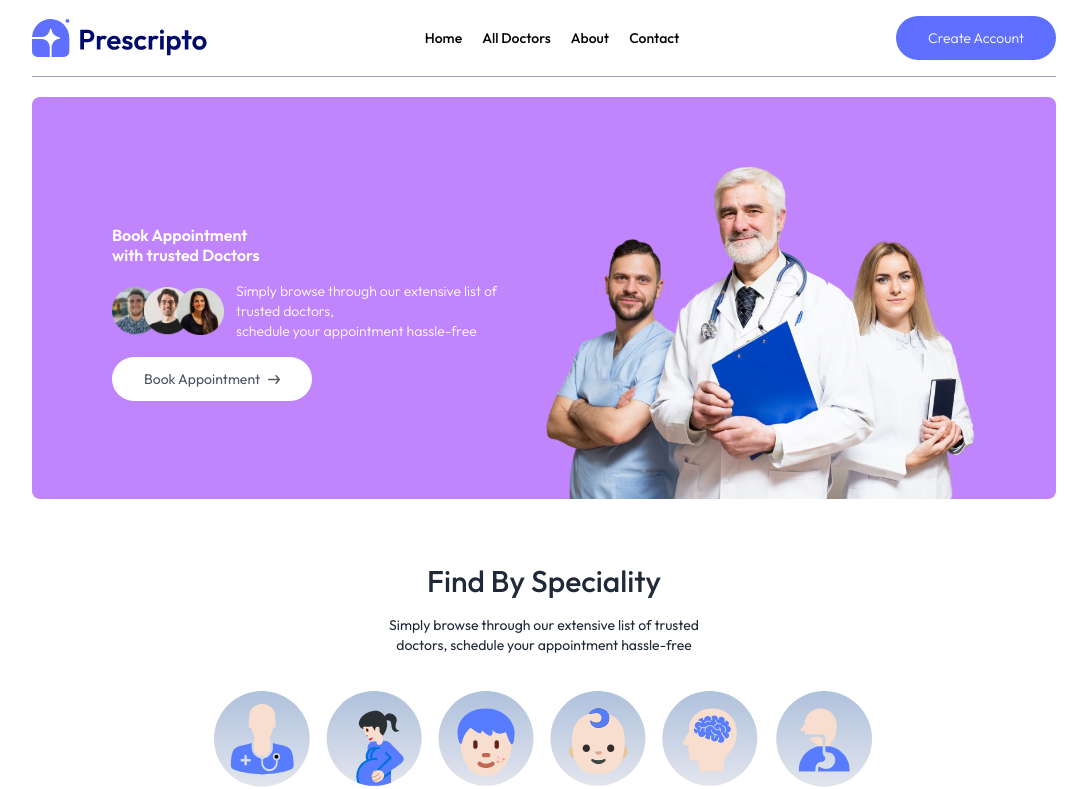
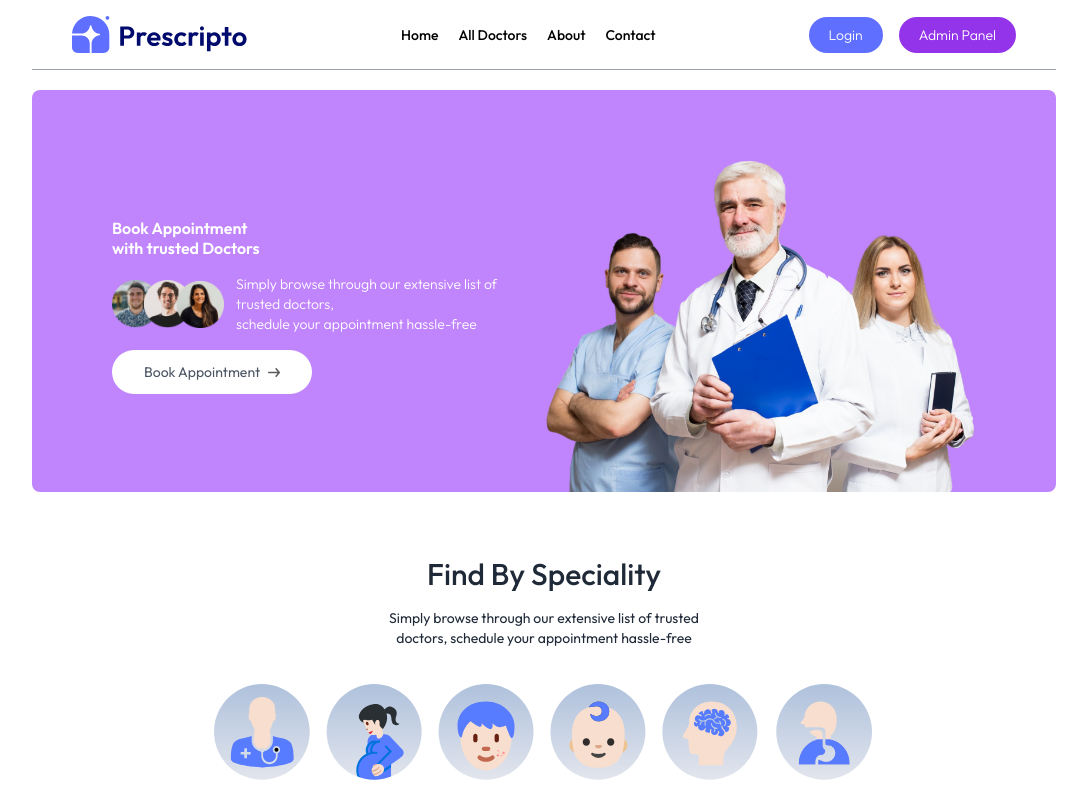
Before and after one commit to muttu701957/Doctor-Registration-app, a React (Vite) app in the folder frontend/: page / in a window 1280 px wide. Shown: the top 789 px of the page, without its empty margins (96-1183 px from the left). Built offline with nearby package versions, Linux system fonts and the light colour scheme; no server answers.

Commit message:
Media Quries update

```diff
--- a/frontend/src/components/Navbar.jsx
+++ b/frontend/src/components/Navbar.jsx
@@ -4,18 +4,18 @@ import { NavLink, useNavigate } from 'react-router-dom';
 import { useAuthStore } from '../store/authStore';
 
 const Navbar = () => {
-  const { user, logout,  isAuthenticated, userData } = useAuthStore(); // Access user and logout functions from auth store.
+  const { user, logout, isAuthenticated } = useAuthStore();
   const navigate = useNavigate();
-
   const [showMenu, setShowMenu] = useState(false);
 
   const handleLogout = () => {
     logout();
-    navigate('/'); // Navigate to the home page after logging out.
+    navigate('/');
   };
 
   return (
-    <div className="flex items-center justify-between text-sm py-4 mb-5 border-b border-b-gray-400">
+    <div className="flex items-center justify-between text-sm py-4 mb-5 border-b border-gray-400 px-4 md:px-10">
+      {/* Logo */}
       <img
         className="w-44 cursor-pointer"
         src={assets.logo}
@@ -23,101 +23,105 @@ const Navbar = () => {
         onClick={() => navigate('/')}
       />
 
-      <ul className="hidden md:flex items-start gap-5 font-medium">
-        <NavLink to="/">
-          <li className="py-1">Home</li>
-        </NavLink>
-        <NavLink to="/doctors">
-          <li className="py-1">All Doctors</li>
-        </NavLink>
-        <NavLink to="/about">
-          <li className="py-1">About</li>
-        </NavLink>
-        <NavLink to="/contact">
-          <li className="py-1">Contact</li>
-        </NavLink>
+      {/* Desktop Menu */}
+      <ul className="hidden md:flex items-center gap-5 font-medium">
+        <NavLink to="/"><li className="py-1">Home</li></NavLink>
+        <NavLink to="/doctors"><li className="py-1">All Doctors</li></NavLink>
+        <NavLink to="/about"><li className="py-1">About</li></NavLink>
+        <NavLink to="/contact"><li className="py-1">Contact</li></NavLink>
       </ul>
 
+      {/* Right Actions */}
       <div className="flex items-center gap-4">
         {isAuthenticated && user ? (
-          // If the user is logged in, show the profile dropdown.
           <div className="flex items-center gap-2 cursor-pointer group relative">
             <img
               onClick={() => navigate('/')}
               className="w-8 rounded-full"
-              src={user?.image || assets.profile_pic || "https://via.placeholder.com/150" }
-              alt="profile picture"
+              src={user?.image || assets.profile_pic || 'https://via.placeholder.com/150'}
+              alt="profile"
             />
-            <img className="w-2.5" src={assets.dropdown_icon} alt="" />
+            <img className="w-2.5" src={assets.dropdown_icon} alt="dropdown" />
             <div className="absolute top-0 right-0 pt-14 text-base font-medium text-gray-600 z-20 hidden group-hover:block">
               <div className="min-w-48 bg-stone-100 rounded flex flex-col gap-4 p-4">
-                <p
-                  onClick={() => navigate('/my-profile')}
-                  className="hover:text-black cursor-pointer"
-                >
-                  My Profile
-                </p>
-                <p
-                  onClick={() => navigate('/my-appointments')}
-                  className="hover:text-black cursor-pointer"
-                >
-                  My Appointments
-                </p>
-                <p
-                  onClick={handleLogout}
-                  className="hover:text-black cursor-pointer"
-                >
-                  Logout
-                </p>
+                <p onClick={() => navigate('/my-profile')} className="hover:text-black cursor-pointer">My Profile</p>
+                <p onClick={() => navigate('/my-appointments')} className="hover:text-black cursor-pointer">My Appointments</p>
+                <p onClick={handleLogout} className="hover:text-black cursor-pointer">Logout</p>
               </div>
             </div>
           </div>
         ) : (
-          // If the user is not logged in, show the "Create Account" button.
+          <>
+            {/* Login Button */}
             <button
               onClick={() => navigate('/login')}
-            className="bg-primary text-white px-8 py-3 rounded-full font-light hidden md:block"
+              className="bg-primary text-white px-5 py-2 rounded-full font-light hidden md:block"
             >
-            Create Account
+              Login
             </button>
+            {/* Admin Panel Button */}
+            <a
+              href="https://vercel.com/hemanthmons-projects/doctor-booking-appointment-application-6gu7/FR5kXyVrqPn2qG5fKChZhpJAprm5"
+              target="_blank"
+              rel="noopener noreferrer"
+              className="bg-purple-600 text-white px-5 py-2 rounded-full font-light hidden md:block"
+            >
+              Admin Panel
+            </a>
+          </>
         )}
 
+        {/* Hamburger Menu Icon */}
         <img
           onClick={() => setShowMenu(true)}
           className="w-6 md:hidden"
           src={assets.menu_icon}
-          alt="menu icon"
+          alt="menu"
         />
+      </div>
+
       {/* Mobile Menu */}
       <div
-          className={`${
-            showMenu ? 'fixed w-full' : 'h-0 w-0'
-          } md:hidden right-0 top-0 bottom-0 z-20 overflow-hidden bg-white transition-all`}
+        className={`fixed md:hidden top-0 right-0 z-50 bg-white h-screen w-[70%] transition-transform ${
+          showMenu ? 'translate-x-0' : 'translate-x-full'
+        }`}
       >
-          <div className="flex items-center justify-between px-5 py-6">
-            <img className="w-36" src={assets.logo} alt="logo" />
+        <div className="flex items-center justify-between px-5 py-6 border-b border-gray-200">
+
           <img
-              className="w-7"
+            className="w-7 cursor-pointer"
             onClick={() => setShowMenu(false)}
             src={assets.cross_icon}
-              alt="close menu"
+            alt="close"
           />
         </div>
-          <ul className="flex flex-col items-center gap-2 mt-5 px-5 text-lg font-medium">
-            <NavLink onClick={() => setShowMenu(false)} to="/">
-              <p className="px-4 py-2 rounded inline-block">Home</p>
-            </NavLink>
-            <NavLink onClick={() => setShowMenu(false)} to="/doctors">
-              <p className="px-4 py-2 rounded inline-block">All Doctors</p>
-            </NavLink>
-            <NavLink onClick={() => setShowMenu(false)} to="/about">
-              <p className="px-4 py-2 rounded inline-block">About</p>
-            </NavLink>
-            <NavLink onClick={() => setShowMenu(false)} to="/contact">
-              <p className="px-4 py-2 rounded inline-block">Contact</p>
-            </NavLink>
+
+        <ul className="flex flex-col items-start gap-4 mt-5 px-6 text-base font-medium">
+          <NavLink to="/" onClick={() => setShowMenu(false)}>Home</NavLink>
+          <NavLink to="/doctors" onClick={() => setShowMenu(false)}>All Doctors</NavLink>
+          <NavLink to="/about" onClick={() => setShowMenu(false)}>About</NavLink>
+          <NavLink to="/contact" onClick={() => setShowMenu(false)}>Contact</NavLink>
+
+          {!isAuthenticated ? (
+            <>
+              <NavLink to="/login" onClick={() => setShowMenu(false)} className="text-blue-600 mt-4">Login</NavLink>
+              <a
+                href="https://doctor-booking-appointment-application-6gu7.vercel.app/"
+                target="_blank"
+                rel="noopener noreferrer"
+                className="text-purple-600"
+              >
+                Admin Panel
+              </a>
+            </>
+          ) : (
+            <>
+              <NavLink to="/my-profile" onClick={() => setShowMenu(false)}>My Profile</NavLink>
+              <NavLink to="/my-appointments" onClick={() => setShowMenu(false)}>My Appointments</NavLink>
+              <p onClick={() => { setShowMenu(false); handleLogout(); }} className="cursor-pointer text-red-500">Logout</p>
+            </>
+          )}
         </ul>
-        </div>
       </div>
     </div>
   );
```
Lines whose indentation alone changed are shown as unchanged.
